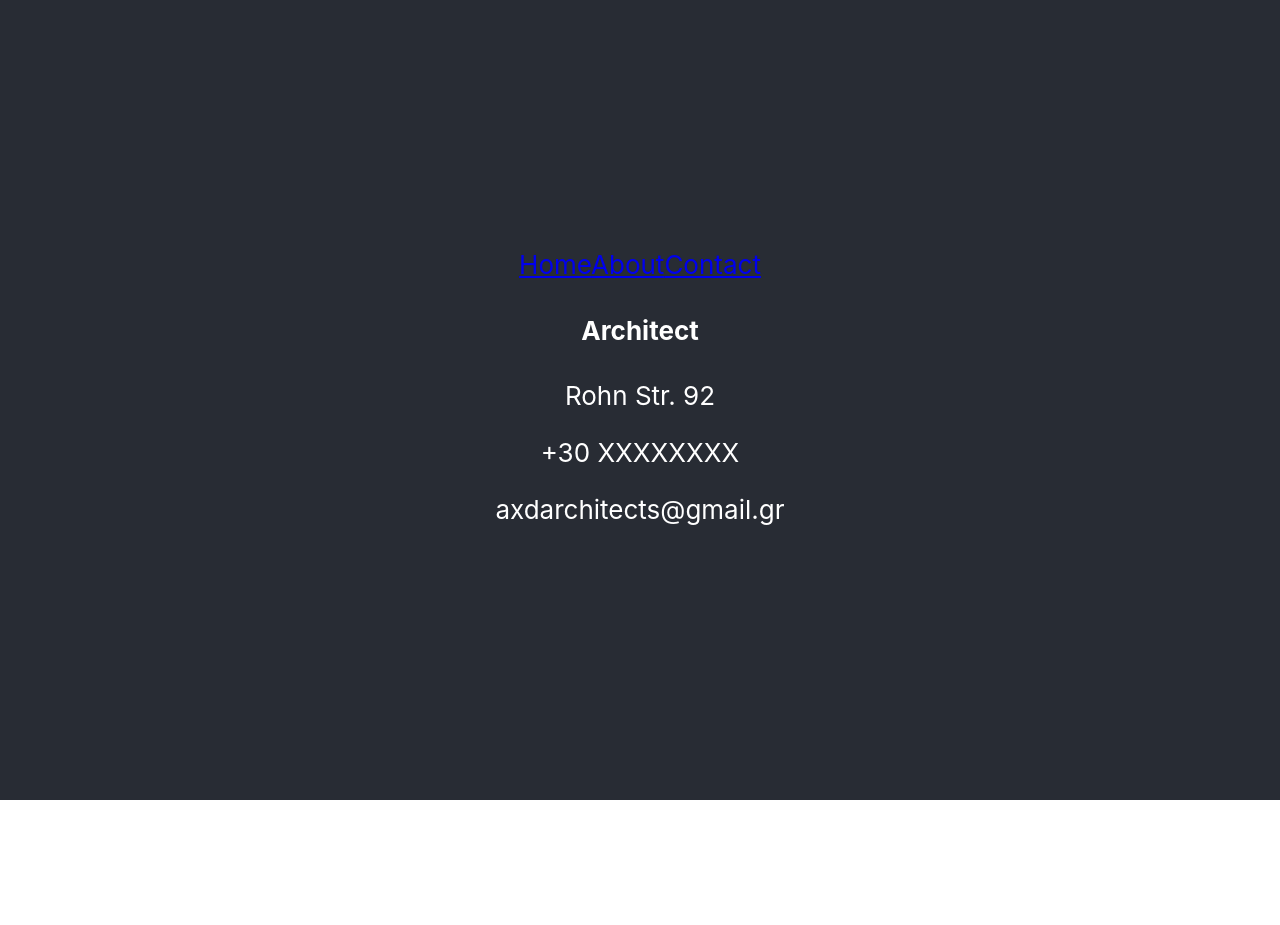
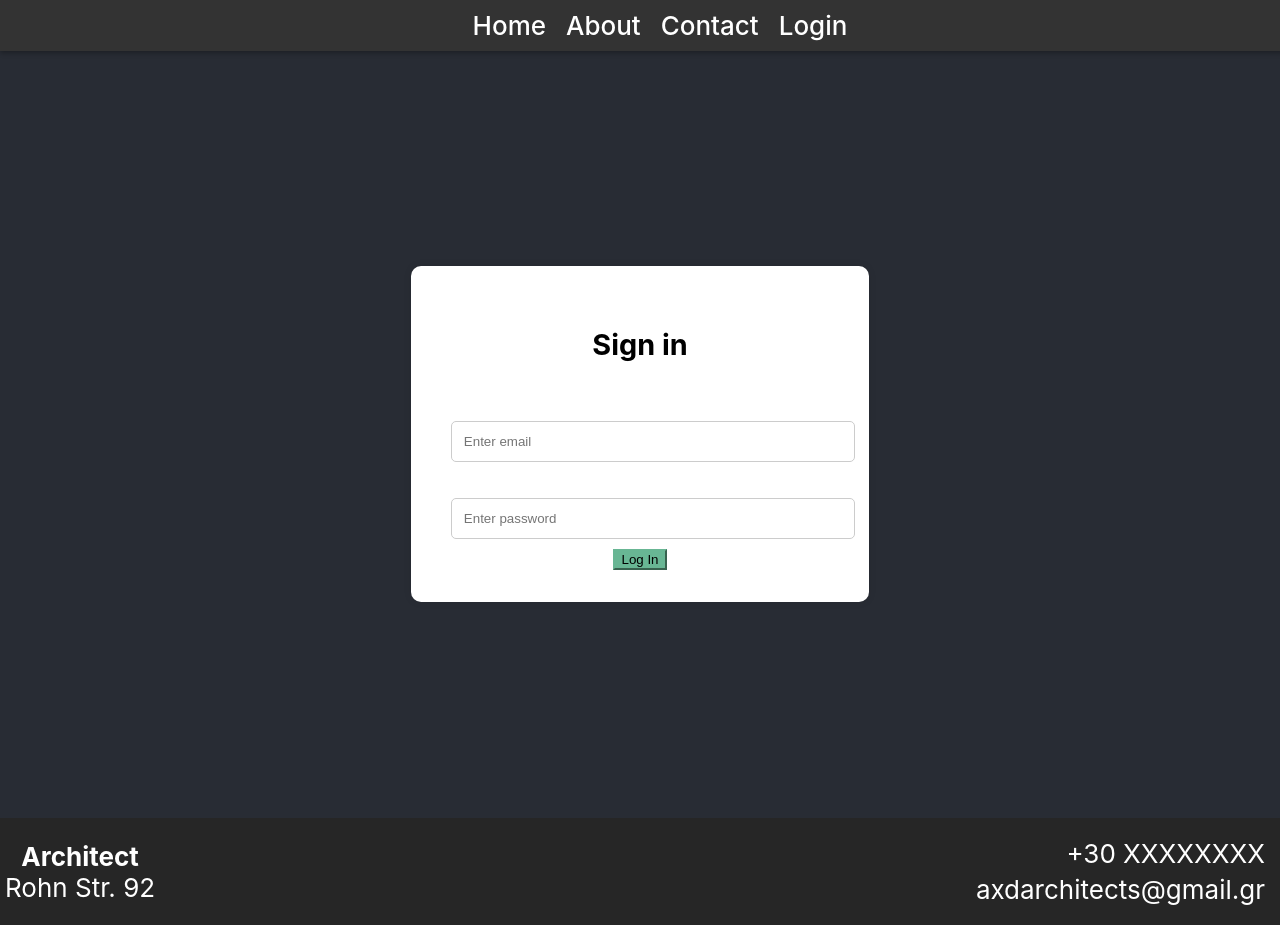
Before and after one commit to TheoAdal/my-site, a React (Create React App) app: page /login in a window 1280 px wide. Before the commit the page ends 800 px from the top, so only its background shows below. Built offline with nearby package versions, Linux system fonts and the light colour scheme.

Commit message:
css changes and new login page

```diff
--- a/package.json
+++ b/package.json
@@ -7,6 +7,9 @@
     "@testing-library/jest-dom": "^6.6.3",
     "@testing-library/react": "^16.3.0",
     "@testing-library/user-event": "^13.5.0",
+    "axios": "^1.10.0",
+    "flowbite": "^3.1.2",
+    "flowbite-react": "^0.11.8",
     "react": "^19.1.0",
     "react-dom": "^19.1.0",
     "react-scripts": "5.0.1",
--- a/src/App.css
+++ b/src/App.css
@@ -15,7 +15,6 @@
 
 .App-header {
   background-color: #282c34;
-  min-height: 100vh;
   display: flex;
   flex-direction: column;
   align-items: center;
--- a/src/App.js
+++ b/src/App.js
@@ -10,15 +10,15 @@ function App() {
   return (
       <div className="App">
         <header className="App-header">
-          <div className="topbar-container">
+          {/* <div className="topbar-container"> */}
             <Topbar/>
-          </div>
+          {/* </div> */}
           <div className="content-container">
             <ContentWrapper />
           </div>
-          <div className="footer-container">
+          {/* <div className="footer-container"> */}
             <Footer />
-          </div>
+          {/* </div> */}
         </header>
       </div>
   );
--- /dev/null
+++ b/src/components/ContentWrapper/ContentWrapper.css
@@ -0,0 +1,3 @@
+.content-routes{
+    min-height: 100px;
+}
--- a/src/components/ContentWrapper/ContentWrapper.js
+++ b/src/components/ContentWrapper/ContentWrapper.js
@@ -4,6 +4,7 @@ import { Routes, Route } from "react-router-dom";
 import Home from "../Home/Home.js";
 import About from "../About/About.js";
 import Contact from "../Contact/Contact.js";
+import Login from "../Login/Login.js";
 
 
 function ContentWrapper() {
@@ -13,6 +14,7 @@ function ContentWrapper() {
         <Route exact path="/" element={<Home />} />
         <Route exact path="/about" element={<About />} />
         <Route exact path="/contact" element={<Contact />} />
+        <Route exact path="/login" element={<Login />} />
       </Routes>
     </div>
   );
--- a/src/components/Footer/Footer.js
+++ b/src/components/Footer/Footer.js
@@ -1,4 +1,5 @@
 import React from "react";
+import "./FooterStyles.css"
 
 function Footer() {
   return (
--- /dev/null
+++ b/src/components/Footer/FooterStyles.css
@@ -0,0 +1,61 @@
+.footer-container {
+  background-color: #262626;
+  width: 100%;
+  padding: 20px;
+  color: #fff;
+  /* // position: absolute;
+  // bottom: 0;
+  // border-top: 5px solid #28c0a9; */
+}
+
+.footer-content {
+  width:100%;
+  display: flex;
+  justify-content: space-between;
+  align-items: center;
+  flex-wrap: wrap;
+  background-color: #262626;
+}
+
+.company-info {
+  margin: 5px;
+  display: flex;
+  align-items: center;
+}
+
+.name-address {
+  h4 {
+    margin: 0;
+  }
+
+  p {
+    color: #fff;
+    margin: 0;
+  }
+}
+
+.company-logo {
+  width: 80px; /* Adjust the logo size as needed */
+  margin: 10px;
+}
+
+.contact-info {
+  margin: 15px;
+  text-align: right;
+  p {
+    color: #fff;
+    margin: 5px 0;
+  }
+}
+
+@media (max-width: 768px) {
+  .footer-content {
+    flex-direction: column;
+    align-items: flex-start;
+  }
+
+  .contact-info {
+    text-align: left;
+    margin-top: 10px;
+  }
+}
--- /dev/null
+++ b/src/components/Login/Login.js
@@ -0,0 +1,87 @@
+import React, { useState, useContext, useEffect } from "react";
+import { useNavigate } from "react-router-dom";
+import "./LoginWrapperComponent.css";
+
+import axios from "axios";
+
+const LoginWrapperComponent = () => {
+  const [email, setEmail] = useState("");
+  const [password, setPassword] = useState("");
+  const [errorMessage, setErrorMessage] = useState(null); //For handling error messages
+
+  const navigate = useNavigate();
+
+  const handleSubmit = async (e) => {
+    e.preventDefault();
+    try {
+      const response = await axios.post("https://graduate-back-end.onrender.com/login", {
+        email,
+        password,
+        // verified,
+      });
+    } catch (error) {
+      //window.alert('Wrong email or password')
+      console.error("Authentication failed:", error);
+
+      if (error.response && error.response.data) {
+        setErrorMessage(error.response.data); // Set the error message if present in the error response
+      } else {
+        setErrorMessage("An unexpected error occurred. Please try again.");
+      }
+    }
+  };
+
+  return (
+    <div>
+      <div className="Auth-form-container">
+        <form className="Auth-form" onSubmit={handleSubmit}>
+          <div className="Auth-form-content">
+            <h3 className="Auth-form-title">Sign in</h3>
+            <div className="form-group mt-3">
+              <label>Email address</label>
+              <input
+                type="email"
+                value={email}
+                className="form-control mt-1"
+                placeholder="Enter email"
+                onChange={(e) => setEmail(e.target.value)}
+              />
+            </div>
+            <div className="form-group mt-3">
+              <label>Password</label>
+              <input
+                type="password"
+                value={password}
+                className="form-control mt-1"
+                placeholder="Enter password"
+                onChange={(e) => setPassword(e.target.value)}
+              />
+            </div>
+            {errorMessage && <div style={{ color: "red" }}>{errorMessage}</div>}{" "}
+            {/* <div className="form-group mt-2">
+              <div className="options">
+                Participate in our program as a{" "}
+                <a href="/volunteer">Volunteer</a> or a{" "}
+                <a href="/olduser">Beneficiary</a>
+              </div>
+            </div> */}
+            <div className="d-grid gap-2 mt-3">
+              <button
+                type="submit"
+                className="btn btn-primary"
+                // onClick={setToken}
+              >
+                Log In
+              </button>
+            </div>
+            {/* <div className="options">
+              Forgot your <a href="/forgotpassword">password?</a>
+            </div> */}
+          </div>
+        </form>
+      </div>
+    </div>
+  );
+};
+
+export default LoginWrapperComponent;
--- /dev/null
+++ b/src/components/Login/LoginWrapperComponent.css
@@ -0,0 +1,60 @@
+.Auth-form-container {
+  display: flex;
+  justify-content: center;
+  align-items: center;
+  padding: 4rem 2rem;
+  min-height: 80vh;
+  background-color: #f1f1f100;
+}
+
+.Auth-form {
+  background-color: #fff;
+  padding: 2rem 2.5rem;
+  border-radius: 10px;
+  box-shadow: 0 0 8px rgba(0, 0, 0, 0.08);
+  width: 100%;
+  max-width: 400px;
+
+  .Auth-form-title {
+    text-align: center;
+    font-size: 1.8rem;
+    color: #000000;
+    margin-bottom: 1.5rem;
+  }
+
+  .form-group {
+    label {
+      font-weight: 600;
+      margin-bottom: 0.5rem;
+    }
+
+    input {
+      width: 100%;
+      padding: 0.75rem;
+      margin-top: 0.3rem;
+      border: 1px solid #ccc;
+      border-radius: 5px;
+    }
+  }
+
+  .options {
+    margin-top: 1rem;
+    text-align: center;
+
+    a {
+      color: #495af1;
+      text-decoration: underline;
+      font-size: 0.95rem;
+    }
+  }
+
+  .btn-primary {
+    background-color: #68b694;
+    border-color: #68b694;
+
+    &:hover {
+      background-color: #b3e0d2;
+      border-color: #b3e0d2;
+    }
+  }
+}
--- /dev/null
+++ b/src/components/Topbar/TopBarNavStyles.css
@@ -0,0 +1,31 @@
+nav {
+  background-color: #333;
+  padding: 10px 20px;
+  /* display: flex;
+  justify-content: flex-start;
+  align-items: center; */
+  position: fixed;
+  top: 0;
+  left: 0;
+  right: 0;
+  width: 100%;
+  z-index: 1000;
+  box-shadow: 0 2px 5px rgba(0, 0, 0, 0.3);
+}
+
+nav a {
+  color: white;
+  text-decoration: none;
+  margin: 10px;
+  font-weight: 500;
+  transition: color 0.3s ease;
+}
+
+nav a:hover {
+  color: #ff9900;
+}
+
+/* Optional: give body top padding so content isn't hidden under the fixed navbar */
+body {
+  padding-top: 50px;
+}
--- a/src/components/Topbar/Topbar.js
+++ b/src/components/Topbar/Topbar.js
@@ -1,14 +1,17 @@
 import React from "react";
 import { Link } from "react-router-dom";
 
+import "./TopBarNavStyles.css"
+
+
 export default function Topbar() {
-  const text = "(Based on completely random things)";
   return (
     <div>
       <nav>
         <Link to="/">Home</Link>
         <Link to="/about">About</Link>
         <Link to="/contact">Contact</Link>
+        <Link to="/login">Login</Link>
       </nav>
     </div>
   );
```
Also changed, not shown: 1 other file (tests, documents, lock files or other folders).
